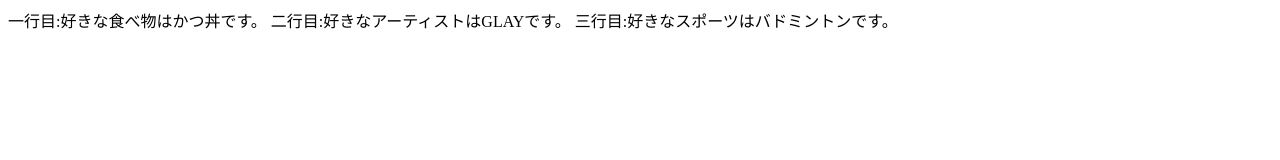
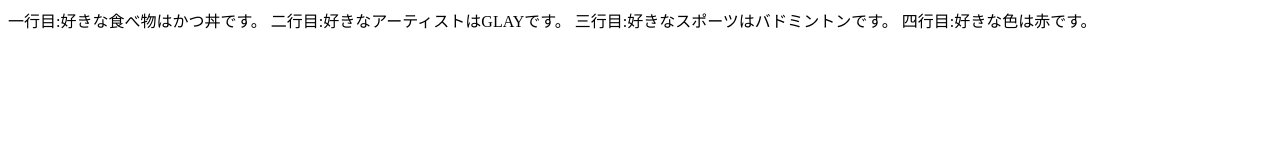
Before and after one commit to takakata/command-practice, a plain HTML site: page index.html in a window 1280 px wide. Drawn offline with Linux system fonts and the light colour scheme.

Commit message:
好きな色を追加

```diff
--- a/index.html
+++ b/index.html
@@ -4,5 +4,6 @@
 		一行目:好きな食べ物はかつ丼です。
 		二行目:好きなアーティストはGLAYです。
 		三行目:好きなスポーツはバドミントンです。
+		四行目:好きな色は赤です。
 	</body>
 </html>
```
